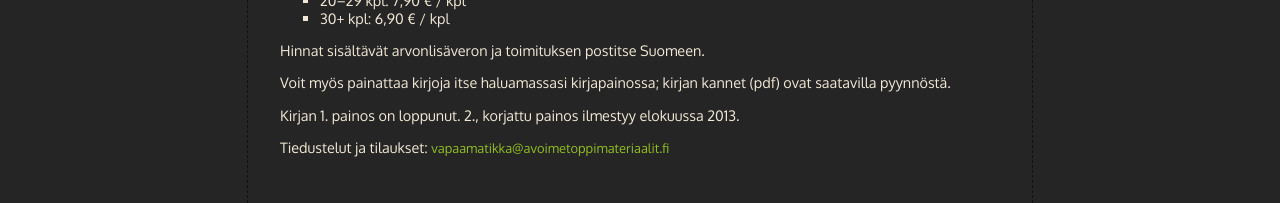
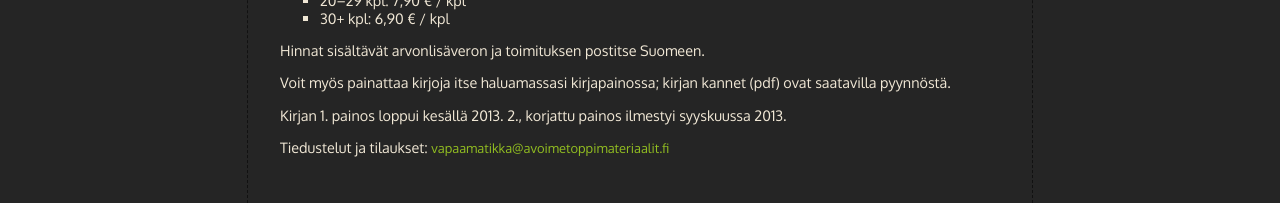
Before and after one commit to avoimet-oppimateriaalit-ry/avoimet-oppimateriaalit-ry.github.io, a Jekyll site: the page built from vapaa-matikka/index.html, in a window 1280 px wide. Shown: the part 799-1002 px from the top of the page. Built offline with Jekyll 4.4.1, drawn with Linux system fonts in a browser that asks for light colours.

Commit message:
Päivitetty että toinen painos on ilmestynyt.

```diff
--- a/vapaa-matikka/index.html
+++ b/vapaa-matikka/index.html
@@ -42,6 +42,6 @@ title: Vapaa matikka -kirjasarja
 
 <p>Voit myös painattaa kirjoja itse haluamassasi kirjapainossa; kirjan kannet (pdf) ovat saatavilla pyynnöstä.</p>
 
-<p>Kirjan 1. painos on loppunut. 2., korjattu painos ilmestyy elokuussa 2013.</p>
+<p>Kirjan 1. painos loppui kesällä 2013. 2., korjattu painos ilmestyi syyskuussa 2013.</p>
 
 <p>Tiedustelut ja tilaukset: <a href="mailto:vapaamatikka@avoimetoppimateriaalit.fi">vapaamatikka@avoimetoppimateriaalit.fi</a></p>
```
